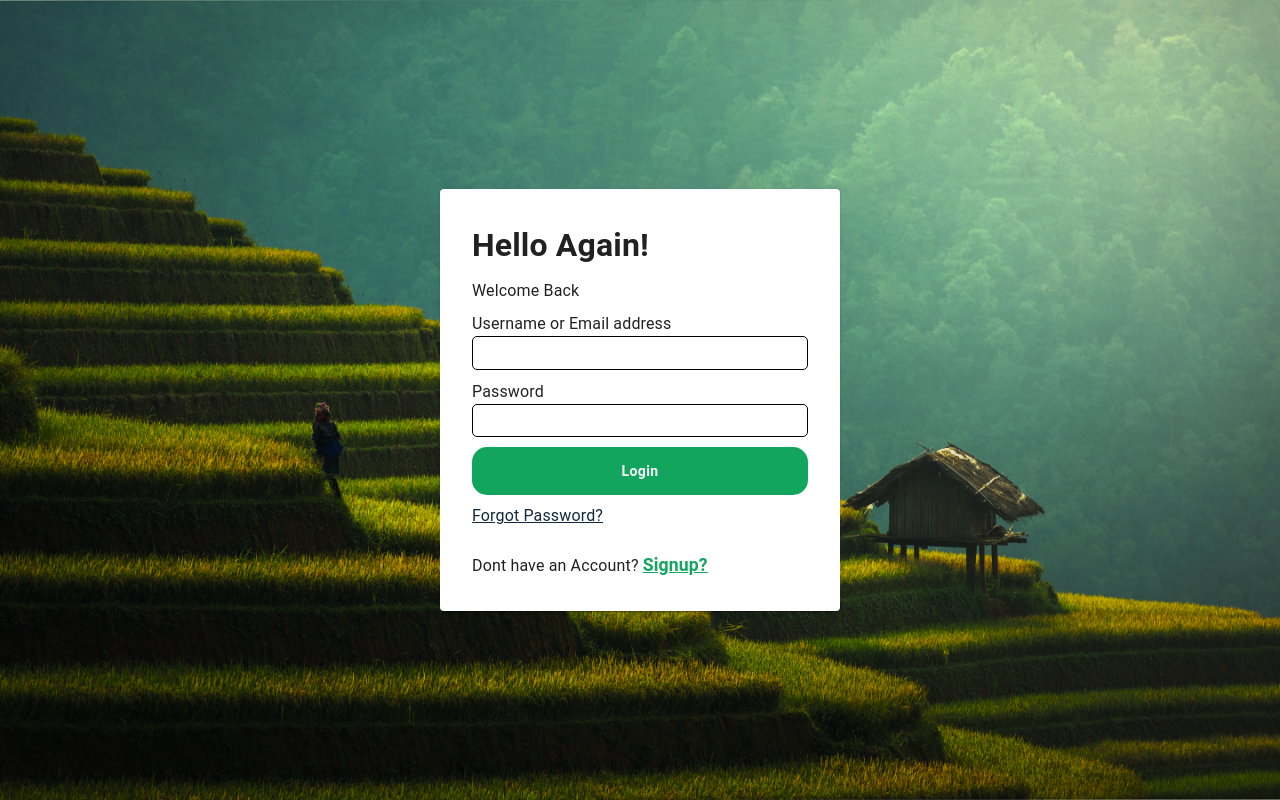
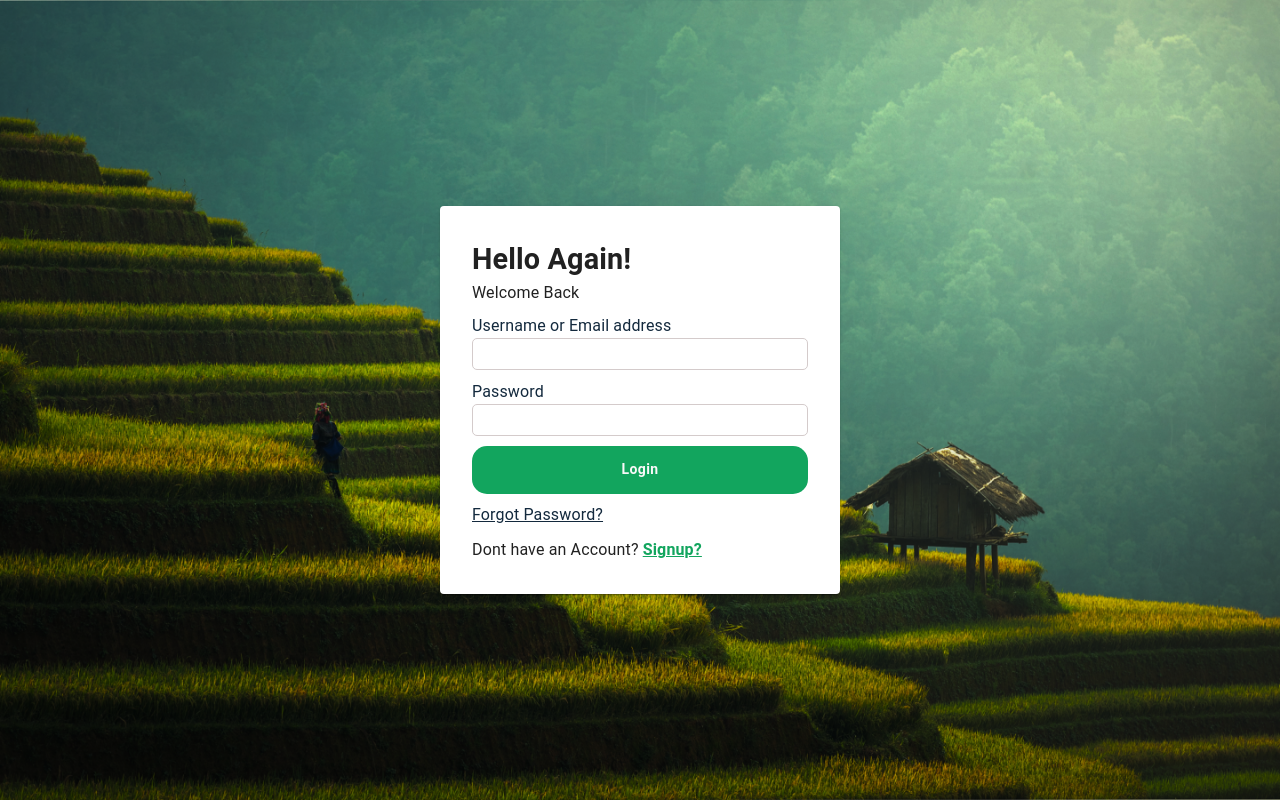
Before and after one commit to Kaeyz/irrigation_system_web, a React (Create React App) app: page / in a window 1280 px wide. Built offline with nearby package versions, Linux system fonts and the light colour scheme.

Commit message:
login page style

```diff
--- a/public/index.html
+++ b/public/index.html
@@ -27,7 +27,7 @@
       work correctly both with client-side routing and a non-root public URL.
       Learn how to configure a non-root public URL by running `npm run build`.
     -->
-    <title>React App</title>
+    <title>Irrigation App</title>
   </head>
   <body>
     <noscript>You need to enable JavaScript to run this app.</noscript>
--- a/src/components/auth/LoginForm.js
+++ b/src/components/auth/LoginForm.js
@@ -15,6 +15,10 @@ const Wrapper = styled(Paper)`
 	grid-gap: 0.6rem;
 `;
 
+
+
+
+
 const LoginForm = () => {
 	const [email, setEmail] = useState('');
 	const [password, setPassword] = useState('');
@@ -31,11 +35,12 @@ const LoginForm = () => {
 
 	return (
     <Wrapper square={false}>
-      <h1>Hello Again!</h1>
-      <p>Welcome Back</p>
+		<div className ="header">
+ <h1> Hello Again!</h1>
+ <p className="header-text">Welcome Back</p>
+		</div>
 			<TextInput
 				label="Username or Email address"
-				value={email}
 				onChange={setEmail}
 			/>
 			<TextInput
@@ -49,11 +54,10 @@ const LoginForm = () => {
 				onClick={onSubmit}
       />
       <div className="links">
-				<Link to="/forgot">Forgot Password?</Link>
-				<br />
+				<Link to="/forgot" > Forgot Password?</Link>
 				<br />
         <p> Dont have an Account?
-        <span> <Link to="/register" className="c-green h2"> Signup? </Link> </span>
+        <span> <Link to="/register" className="c-green text-semi-bold" > Signup? </Link> </span>
         </p>
 			</div>
 		</Wrapper>
--- a/src/components/common/inputs/TextInput.js
+++ b/src/components/common/inputs/TextInput.js
@@ -4,18 +4,19 @@ import styled from 'styled-components';
 
 const Wrapper = styled.div`
 	.input {
-		height: 2.1rem;
+		height: 2.0rem;
 		width: 100%;
 		padding: 0rem 0.5rem;
 		outline: 0px;
+		color: ${props => props.theme.color.black};
 		border-radius: 5px;
 		border: 1px solid ${props => props.theme.color.grey};
 		:focus {
-			border: 1px solid ${props => props.theme.color.grey};
+			border: 1px solid ${props => props.theme.color.green};
 		}
 	}
 	.label {
-		color: ${props => props.theme.color.grey};
+		color: ${props => props.theme.color.dark};
 		min-width: max-content;
 	}
 `;
--- a/src/components/layout/Theme.js
+++ b/src/components/layout/Theme.js
@@ -6,6 +6,7 @@ const theme = {
 	color: {
     green: '#12A55E',
     dark: '#13293D',
+    grey: '#d4cbcb',
     white: '#F8F8F8'
 	}
 };
@@ -39,8 +40,9 @@ const GlobalStyle = createGlobalStyle`
 		padding: 0;
 	}
 	h1, .h1 {
-    font-size: 2rem;
+    font-size: 1.8rem;
     font-weight: 700;
+
 	}
 	h2, .h2 {
     font-size: 1.1rem;
@@ -51,14 +53,15 @@ const GlobalStyle = createGlobalStyle`
     font-weight: 600;
 	}
 	p, .p {
-		font-size: 1.0rem;
-    font-weight: normal;
+	font-size: 1.0rem;
+    font-weight: 400;
 	}
   .small {
     font-size: 0.75rem;
   }
   .text-semi-bold {
     font-weight: 700;
+
   }
 	a {
 		font-size: 1.0rem;
@@ -67,7 +70,13 @@ const GlobalStyle = createGlobalStyle`
 	}
 	.c-green {
 		color: ${theme.color.green};
+
 	}
+	.links p {
+		padding-top: 0.7rem;
+
+	}
+
 `;
 
 const Theme = (props) =>
```
Also changed, not shown: 1 other file (tests, documents, lock files or other folders).
